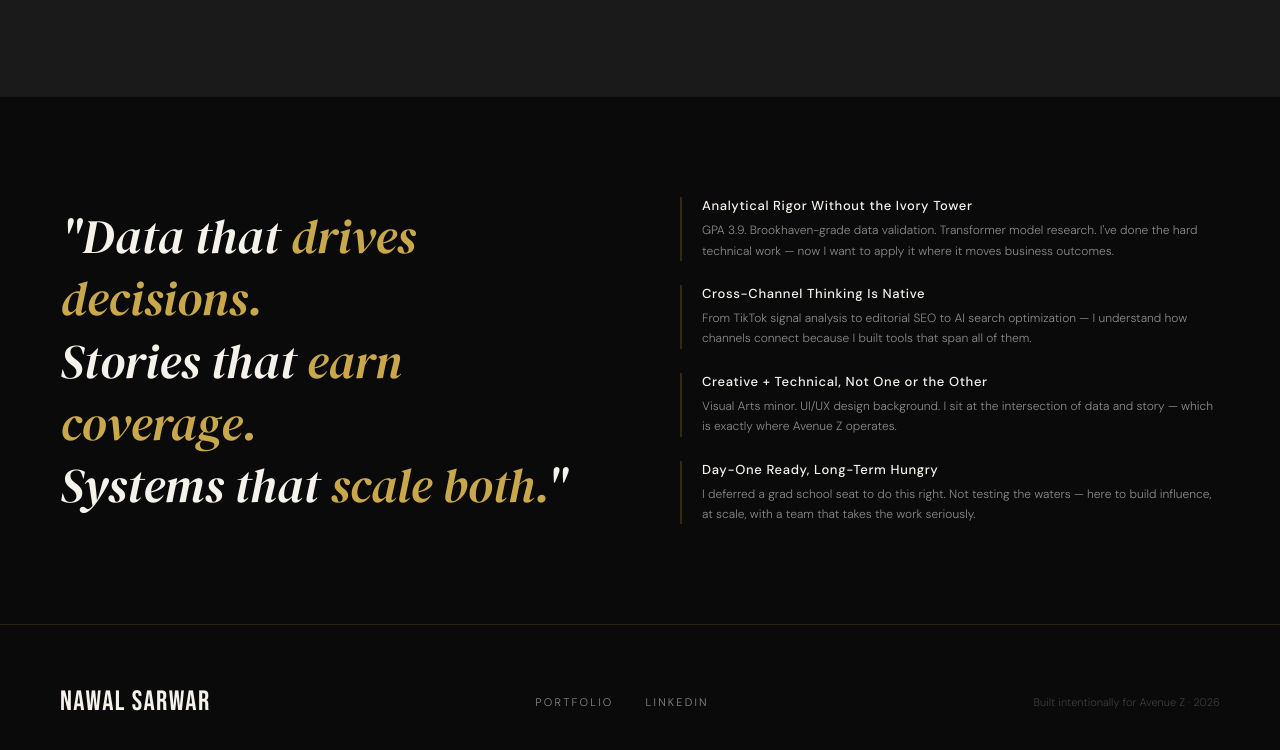
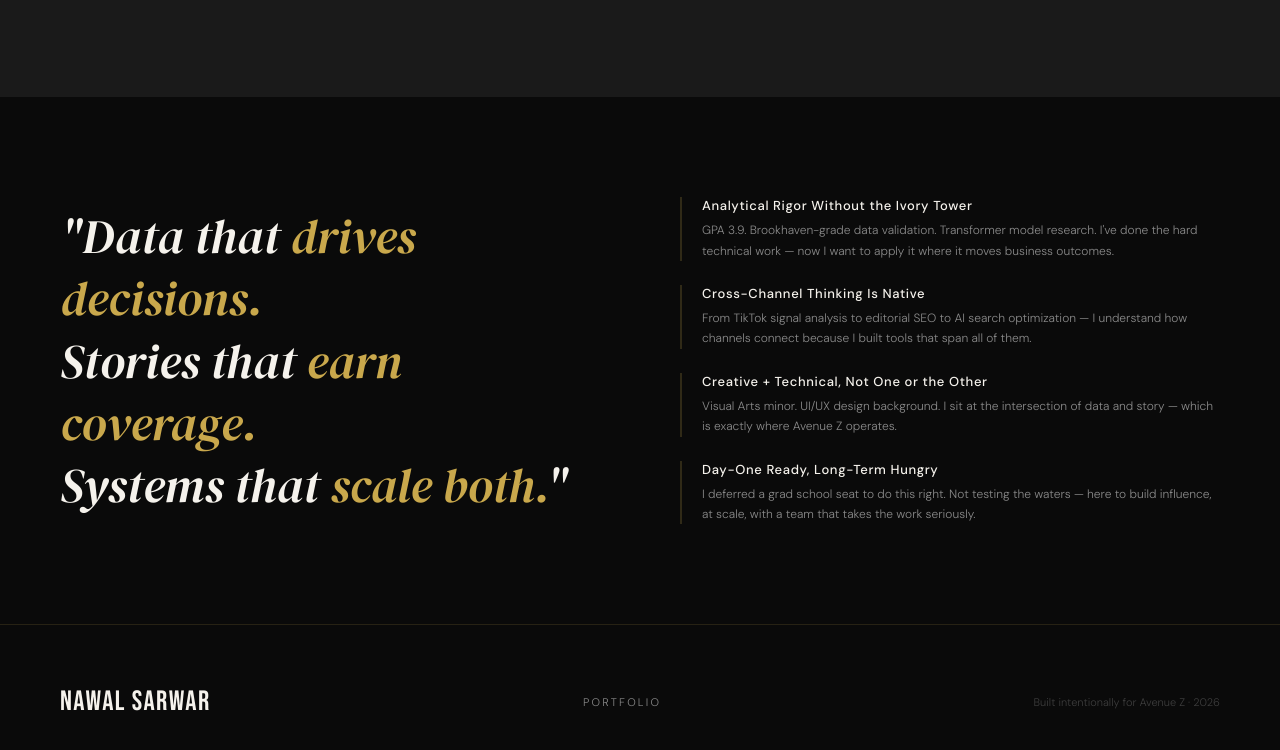
Before and after one commit to ns5504/Avenuez-MoodBoard, a plain HTML site: page index.html in a window 1280 px wide. Shown: the part 4328-5078 px from the top of the page. Drawn offline with Linux system fonts and the light colour scheme.

Commit message:
Remove LinkedIn link from footer
Removed LinkedIn link from the footer.

```diff
--- a/index.html
+++ b/index.html
@@ -328,7 +328,7 @@
   <div class="footer-name">Nawal Sarwar</div>
   <div class="footer-links">
     <a href="https://ns5504.github.io/NS_Portfolio/" target="_blank">Portfolio</a>
-    <a href="https://linkedin.com" target="_blank">LinkedIn</a>
+
   </div>
   <div class="footer-note">Built intentionally for Avenue Z &middot; 2026</div>
 </footer>
```
